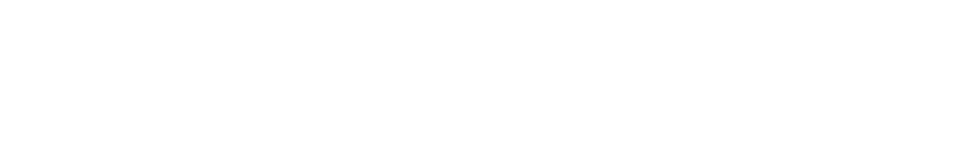
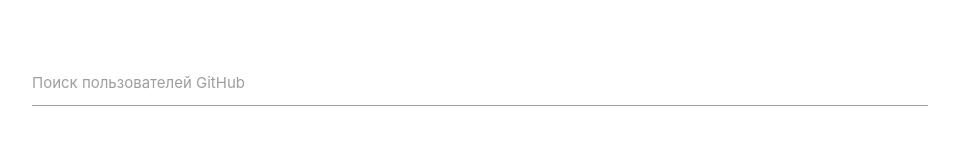
Before and after one commit to vladilenm/rxjs-youtube-course, a website built with webpack: page src/index.html in a window 1280 px wide. Shown: the whole page, without its empty margins (160-1119 px from the left). Built offline with nearby package versions, Linux system fonts and the light colour scheme.

Commit message:
Prepare place for GitHub api working

```diff
--- a/package.json
+++ b/package.json
@@ -17,6 +17,6 @@
     "webpack-dev-server": "^3.8.0"
   },
   "dependencies": {
-    "rxjs": "^6.5.2"
+    "rxjs": "^7.5.1"
   }
 }
--- a/src/index.html
+++ b/src/index.html
@@ -9,11 +9,12 @@
   <title>RxJS Полный курс</title>
 </head>
 <body style="padding-top: 3rem;">
-
-<div class="container">
-
-</div>
-
+	<div class="container">
+		<div class="input-field">
+			<input type="text" id="search">
+			<label for="search">Поиск пользователей GitHub</label>
+		</div>
+	</div>
 <script src="https://cdnjs.cloudflare.com/ajax/libs/materialize/1.0.0/js/materialize.min.js"></script>
 </body>
 </html>
```
Also changed, not shown: 1 other file.
